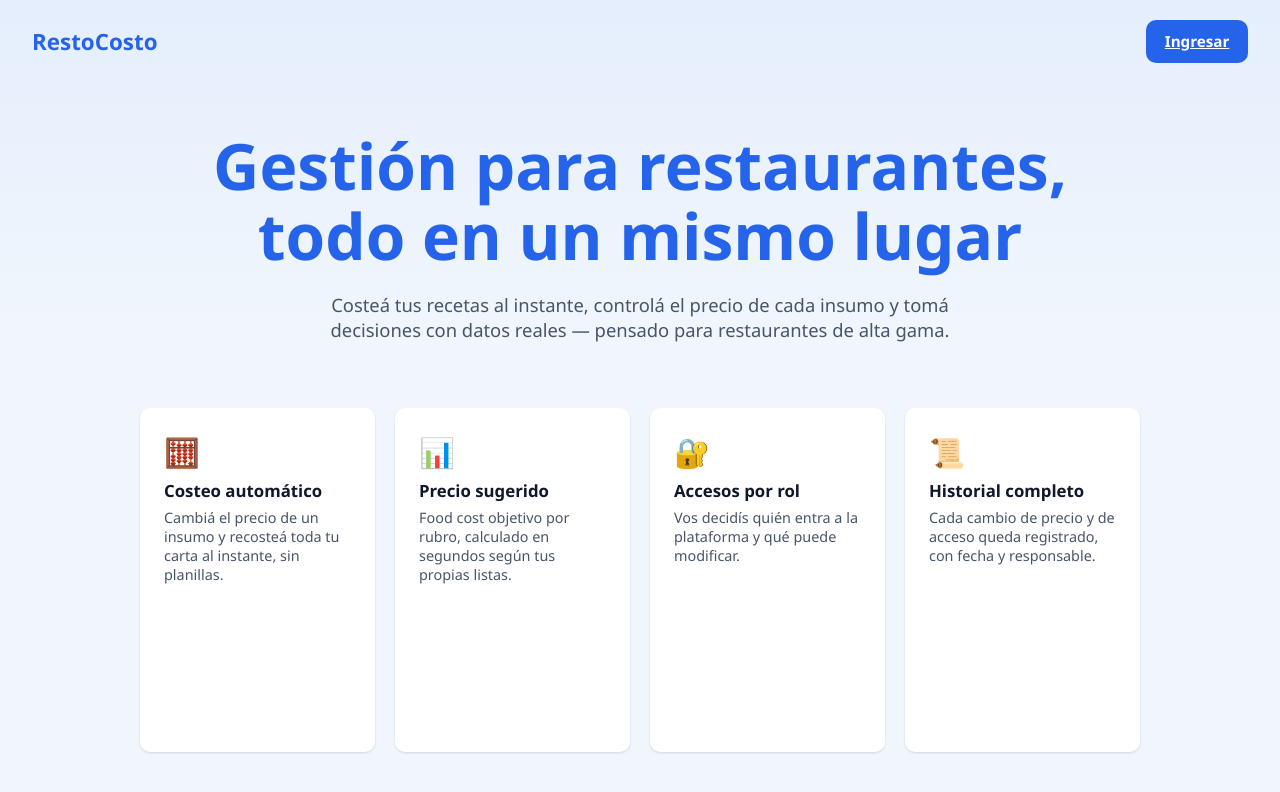
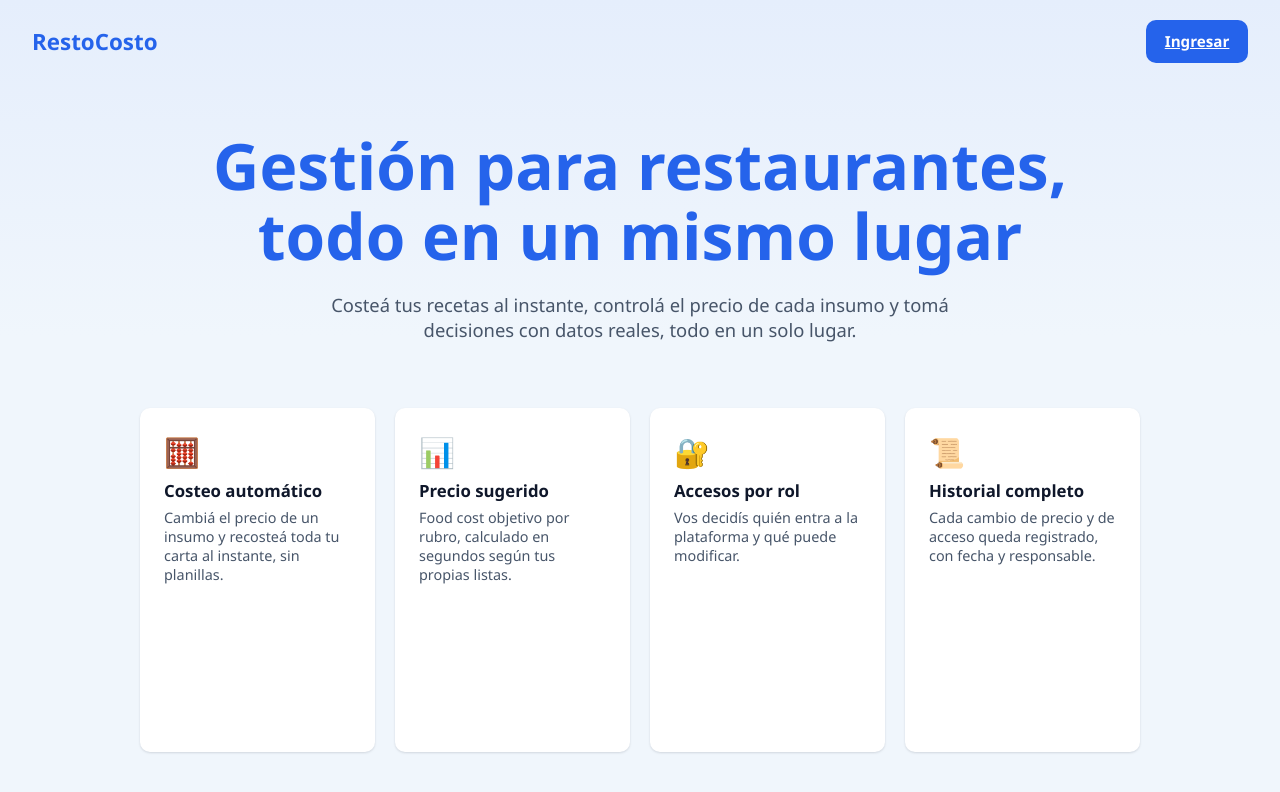
Before and after one commit to alanzetaa/resto-costo, a React (Vite) app: page / in a window 1280 px wide. Shown: the top 792 px of the page. Built offline with nearby package versions, Linux system fonts and the light colour scheme; no server answers.

Commit message:
Saca la mencion a 'alta gama' del landing y del doc de vision

```diff
--- a/src/pages/LandingPage.tsx
+++ b/src/pages/LandingPage.tsx
@@ -69,8 +69,8 @@ export function LandingPage() {
           Gestión para restaurantes, todo en un mismo lugar
         </h1>
         <p style={{ maxWidth: 620, marginTop: '1.25rem', color: 'var(--rc-text-muted)', fontSize: '1.15rem' }}>
-          Costeá tus recetas al instante, controlá el precio de cada insumo y tomá decisiones con datos reales —
-          pensado para restaurantes de alta gama.
+          Costeá tus recetas al instante, controlá el precio de cada insumo y tomá decisiones con datos reales, todo
+          en un solo lugar.
         </p>
       </section>
 
```
Also changed, not shown: 1 other file (tests, documents, lock files or other folders).
